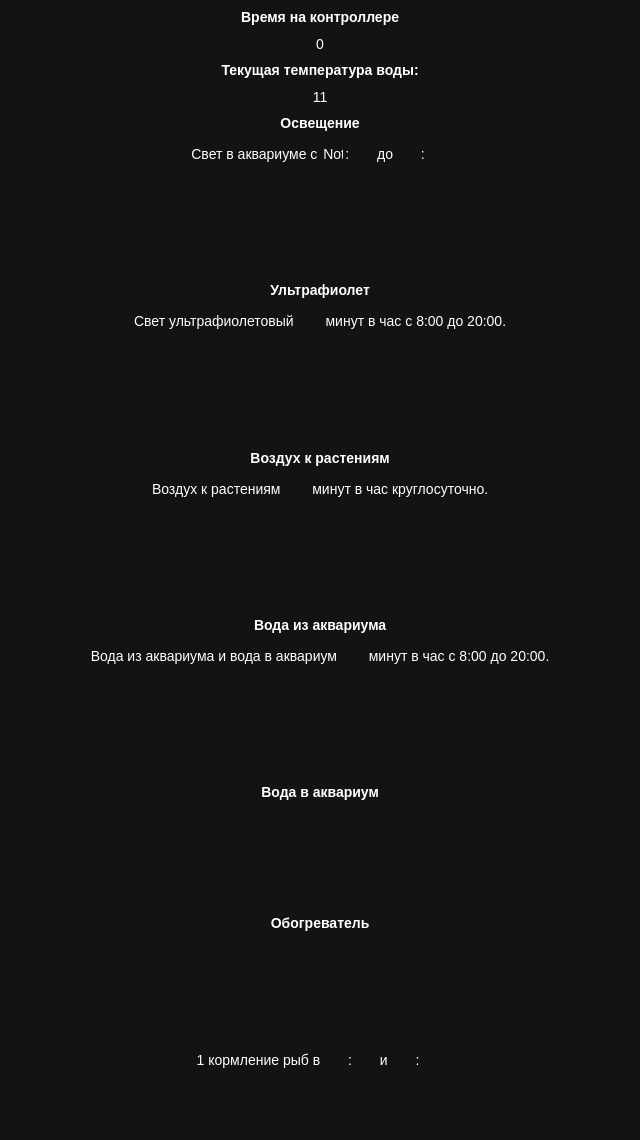
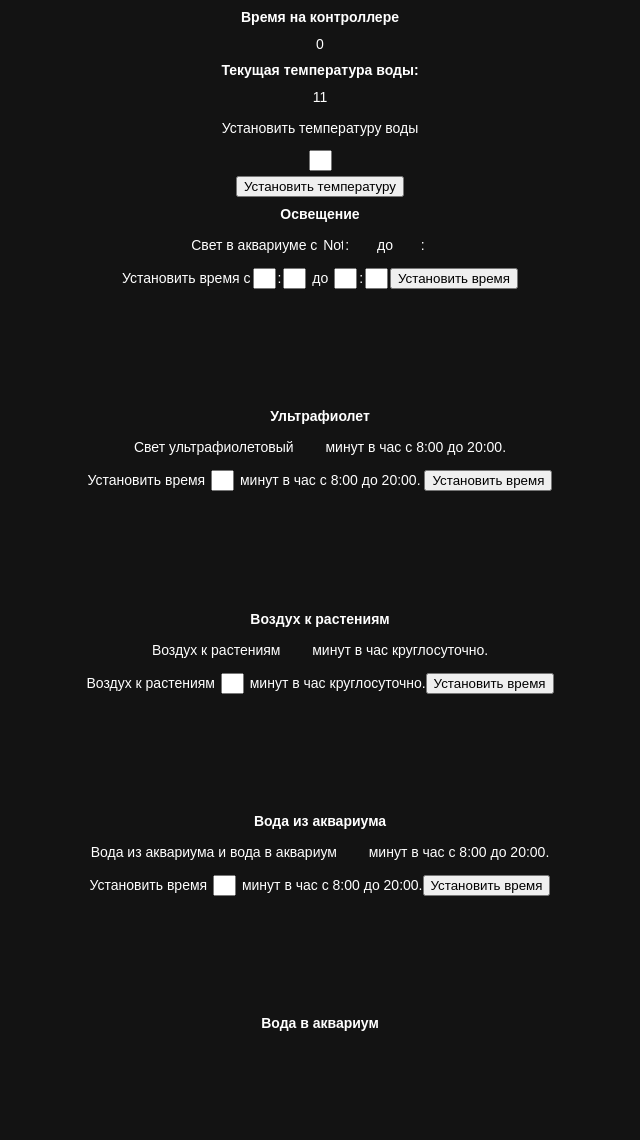
Before and after one commit to HondDK/aquaKVPTK, a plain HTML site: page aquaKVPTK/data/index.html in a window 1280 px wide. Shown: the top 1140 px of the page, without its empty margins (320-960 px from the left). Before the commit the page ends 1083 px from the top, so only its background shows below. Drawn offline with Linux system fonts and the light colour scheme; no server answers.

Commit message:
Add files via upload

```diff
--- a/aquaKVPTK/data/index.html
+++ b/aquaKVPTK/data/index.html
@@ -75,6 +75,20 @@
 			color: white;
 			width: 20px;
 		}
+		.setup_temp{
+			font-family: arial, sans-serif;
+			width: 15px;
+		}
+		.setup_timer_time{
+			font-family: arial, sans-serif;
+			width: 15px;
+			margin-left: 2px;
+			margin-right: 2px;
+		}
+		.div_setup_temp{
+			margin-top: 5px;
+			margin-bottom: 5	5px;
+		}
 	</style>
 </head>
 
@@ -83,32 +97,50 @@
 	<input class="temp" type="text" readonly min="0" value="" id="status_time" />
 	<h1>Текущая тeмпература воды:</h1>
 	<input type="text" readonly id="auqa_temp" value="11" class="temp" />
+	<p>Установить температуру воды </p>
+	<input type="text" min="0" max="32" id="auqa_temp" value="" class="setup_temp" /> <div class="div_setup_temp"><button class="">Установить температуру</button> </div>
 	<h1>Освещение </h1>
 	<p>Cвет в аквариуме с <input class="timer_time" id="timer_time_lighting_h_on" readonly type="text" value="">:<input
 			class="timer_time" id="timer_time_lighting_m_on" type="text" readonly value=""> до <input class="timer_time"
 			id="timer_time_lighting_h_off" readonly type="text" value="">:<input class="timer_time"
 			id="timer_time_lighting_m_off" type="text" readonly value=""></p>
+			<p>Установить время c<input class="setup_timer_time" id="timer_time_lighting_h_on" max="23" min="0" type="text" value="">:<input
+				class="setup_timer_time" id="timer_time_lighting_m_on" max="60" min="0"  type="text" value=""> до <input class="setup_timer_time"
+				id="timer_time_lighting_h_off" max="23" min="0"   type="text" value="">:<input class="setup_timer_time"
+				id="timer_time_lighting_m_off" max="60" min="0" type="text" value=""><button>Установить время</button></p>
 	<input class="" type="button" value="" id="relay_lighting" />
 	<h1>Ультрафиолет </h1>
 	<p>Cвет ультрафиолетовый <input class="timer_time" id="timer_time_lighting_purple_m_off" type="text" readonly
 			value=""> минут в час с 8:00 до 20:00.</p>
+			<p>Установить время <input class="setup_timer_time" id="timer_time_lighting_purple_m_off" type="text" max="60" min="0"
+				value=""> минут в час с 8:00 до 20:00. <button>Установить время</button></p>
 	<input class="" type="button" value="" id="relay_lighting_purple" />
 	<h1>Воздух к растениям </h1>
 	<p>Воздух к растениям <input class="timer_time" id="timer_time_air_m_off" type="text" readonly value=""> минут в час
 		круглосуточно.</p>
+		<p>Воздух к растениям <input class="setup_timer_time" id="timer_time_air_m_off" type="text" max="60" min="0" value=""> минут в час
+			круглосуточно.<button>Установить время</button></p>
 	<input class="" type="button" value="" id="relay_air" />
 	<h1>Вода из аквариума </h1>
 	<p>Вода из аквариума и вода в аквариум <input class="timer_time" id="timer_time_water_out_m_off" type="text"
 			readonly value=""> минут в час с 8:00 до 20:00.</p>
+			<p>Установить время <input class="setup_timer_time" id="timer_time_water_out_m_off" type="text"
+				max="60" min="0" value=""> минут в час с 8:00 до 20:00.<button>Установить время</button></p>
 	<input class="" type="button" value="" id="relay_water_out" />
 	<h1>Вода в аквариум </h1>
 	<input class="" type="button" value="" id="relay_water_in" />
 	<h1>Обогреватель </h1>
 	<input class="" type="button" value="" id="relay_temp" />
-	<p>1 кормление рыб в <input class="timer_time" id="timer_time_food_h_1" readonly type="text" value="">:<input
-			class="timer_time" id="timer_time_food_m_1" type="text" readonly value=""> и <input class="timer_time"
-			id="timer_time_food_h_2" readonly type="text" value="">:<input class="timer_time" id="timer_time_food_m_2"
-			type="text" readonly value=""></p>
+			<p>1 кормление рыб в <input class="timer_time" id="timer_time_food_h_1" readonly type="text" value="">:<input
+				class="timer_time" id="timer_time_food_m_1" type="text" readonly value=""> 2 кормление в <input class="timer_time"
+				id="timer_time_food_h_2" readonly type="text" value="">:<input class="timer_time" id="timer_time_food_m_2"
+				type="text" readonly value=""></p>
+				<p>1 кормление рыб в <input class="setup_timer_time" id="timer_time_food_h_1" max="23" min="0" type="text" value="">:<input
+					class="setup_timer_time" id="timer_time_food_m_1" type="text" max="60" min="0" value=""> 2 кормление в <input class="setup_timer_time"
+					id="timer_time_food_h_2" max="23" min="0" type="text" value="">:<input class="setup_timer_time" id="timer_time_food_m_2"
+					type="text" max="60" min="0" value=""><button>Установить время</button></p>
+
+  </div>
 	<script src="/script.js"></script>
 </body>
 
--- a/aquaKVPTK/data/script.js
+++ b/aquaKVPTK/data/script.js
@@ -42,6 +42,8 @@ let timer_food_m_2 = document.getElementById("timer_time_food_m_2");
 let install_temp = document.getElementById("installed_temp");
 
 let relay_status;
+
+let tagBody = document.getElementsByTagName('body');
 //Cвет
 function relay_state_lighting() {
 	var request = new XMLHttpRequest();
@@ -345,6 +347,53 @@ document.addEventListener("DOMContentLoaded", relay_state_temp);
 document.addEventListener("DOMContentLoaded", auqa_temp);
 document.addEventListener("DOMContentLoaded", status_time);
 document.addEventListener("DOMContentLoaded", timer_time);
+document.addEventListener('DOMContentLoaded', () => {
+
+	// Кнопка по которой происходит клик
+	let callBackButton = document.getElementById('callback-button');
+
+	// Модальное окно, которое необходимо открыть
+	let modal1 = document.getElementById('modal-1');
+
+	// Кнопка "закрыть" внутри модального окна
+	let closeButton = modal1.getElementsByClassName('modal__close-button')[0];
+
+	// Тег body для запрета прокрутки
+	let tagBody = document.getElementsByTagName('body');
+
+	callBackButton.onclick = function (e) {
+	  e.preventDefault();
+	  modal1.classList.add('modal_active');
+	  tagBody.classList.add('hidden');
+	}
+
+	closeButton.onclick = function (e) {
+	  e.preventDefault();
+	  modal1.classList.remove('modal_active');
+	  tagBody.classList.remove('hidden');
+	}
+
+	modal1.onmousedown = function (e) {
+	  let target = e.target;
+	  let modalContent = modal1.getElementsByClassName('modal__content')[0];
+	  if (e.target.closest('.' + modalContent.className) === null) {
+		this.classList.remove('modal_active');
+		tagBody.classList.remove('hidden');
+	  }
+	};
+
+	// Вызов модального окна несколькими кнопками на странице
+	let buttonOpenModal1 = document.getElementsByClassName('get-modal_1');
+
+	for (let button of buttonOpenModal1) {
+	  button.onclick = function (e) {
+		e.preventDefault();
+		modal1.classList.add('modal_active');
+		tagBody.classList.add('hidden');
+	  }
+	}
+
+  });
 
 relay_lighting.addEventListener("click", relay_inverse_lighting);
 relay_lighting_purple.addEventListener("click", relay_inverse_lighting_purple);
```
